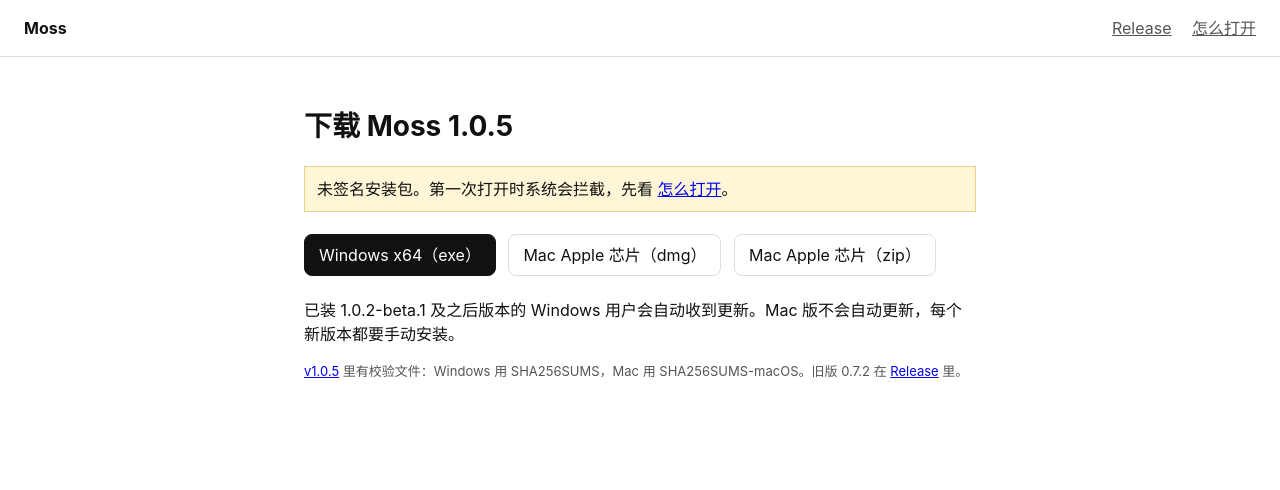
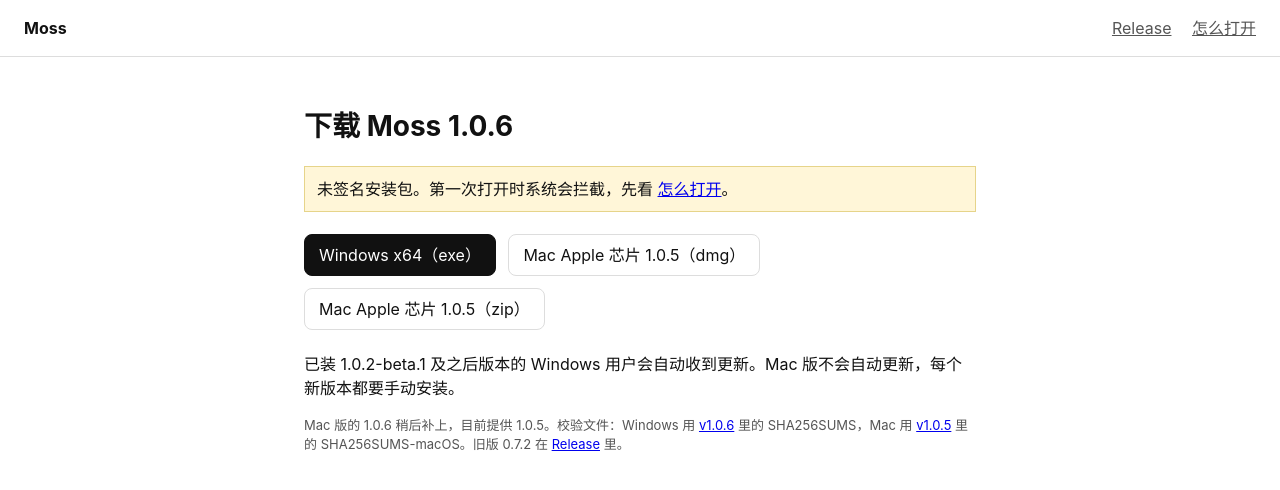
Before and after one commit to Zluowa/moss-releases, a plain HTML site: page index.html in a window 1280 px wide. Drawn offline with Linux system fonts and the light colour scheme.

Commit message:
Download page: Windows 1.0.6 (Mac stays on 1.0.5 until its package is added)

```diff
--- a/index.html
+++ b/index.html
@@ -15,15 +15,15 @@
     </nav>
   </header>
   <main>
-    <h1>下载 Moss 1.0.5</h1>
+    <h1>下载 Moss 1.0.6</h1>
     <p class="warn">未签名安装包。第一次打开时系统会拦截，先看 <a href="./install/">怎么打开</a>。</p>
     <p>
-      <a class="btn primary" href="https://github.com/Zluowa/moss-releases/releases/download/v1.0.5/Moss-1.0.5-x64.exe">Windows x64（exe）</a>
-      <a class="btn" href="https://github.com/Zluowa/moss-releases/releases/download/v1.0.5/Moss-1.0.5-arm64.dmg">Mac Apple 芯片（dmg）</a>
-      <a class="btn" href="https://github.com/Zluowa/moss-releases/releases/download/v1.0.5/Moss-1.0.5-arm64.zip">Mac Apple 芯片（zip）</a>
+      <a class="btn primary" href="https://github.com/Zluowa/moss-releases/releases/download/v1.0.6/Moss-1.0.6-x64.exe">Windows x64（exe）</a>
+      <a class="btn" href="https://github.com/Zluowa/moss-releases/releases/download/v1.0.5/Moss-1.0.5-arm64.dmg">Mac Apple 芯片 1.0.5（dmg）</a>
+      <a class="btn" href="https://github.com/Zluowa/moss-releases/releases/download/v1.0.5/Moss-1.0.5-arm64.zip">Mac Apple 芯片 1.0.5（zip）</a>
     </p>
     <p>已装 1.0.2-beta.1 及之后版本的 Windows 用户会自动收到更新。Mac 版不会自动更新，每个新版本都要手动安装。</p>
-    <p class="fine"><a href="https://github.com/Zluowa/moss-releases/releases/tag/v1.0.5">v1.0.5</a> 里有校验文件：Windows 用 SHA256SUMS，Mac 用 SHA256SUMS-macOS。旧版 0.7.2 在 <a href="https://github.com/Zluowa/moss-releases/releases">Release</a> 里。</p>
+    <p class="fine">Mac 版的 1.0.6 稍后补上，目前提供 1.0.5。校验文件：Windows 用 <a href="https://github.com/Zluowa/moss-releases/releases/tag/v1.0.6">v1.0.6</a> 里的 SHA256SUMS，Mac 用 <a href="https://github.com/Zluowa/moss-releases/releases/tag/v1.0.5">v1.0.5</a> 里的 SHA256SUMS-macOS。旧版 0.7.2 在 <a href="https://github.com/Zluowa/moss-releases/releases">Release</a> 里。</p>
   </main>
 </body>
 </html>
```
